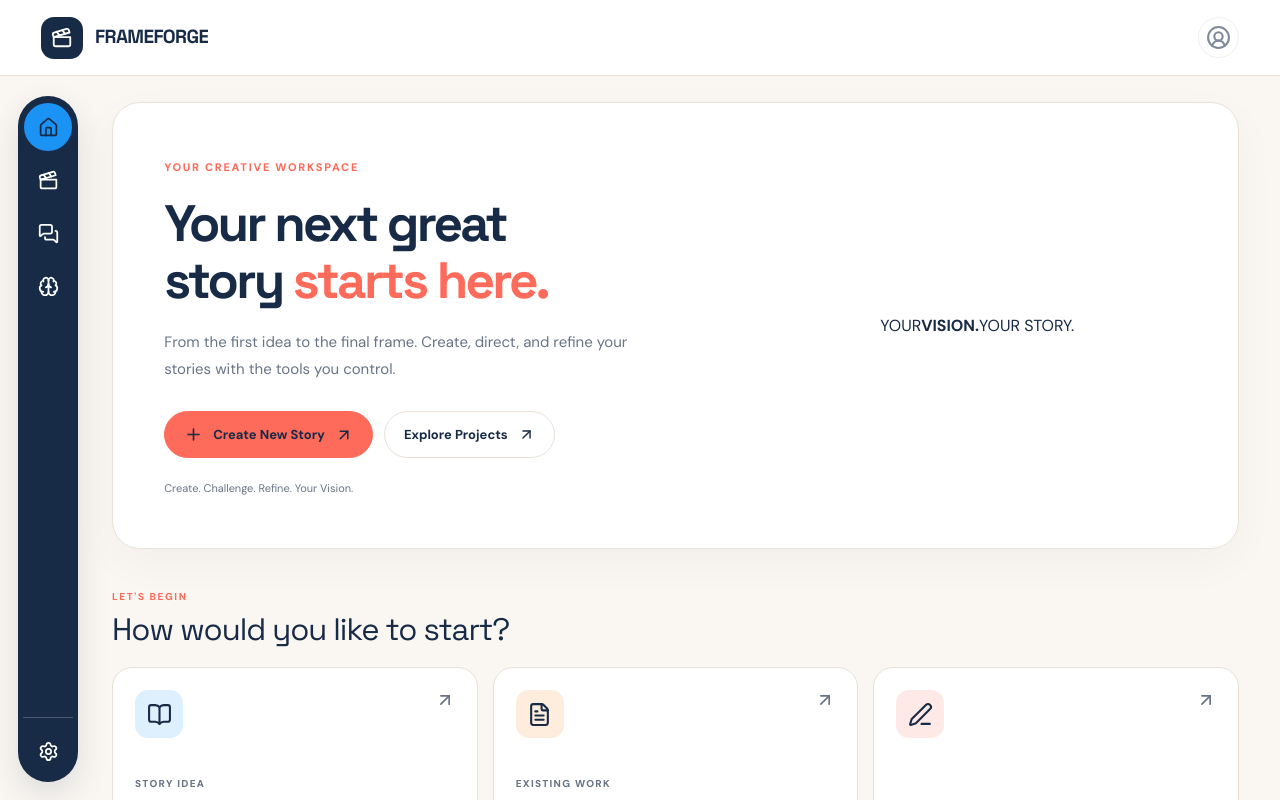
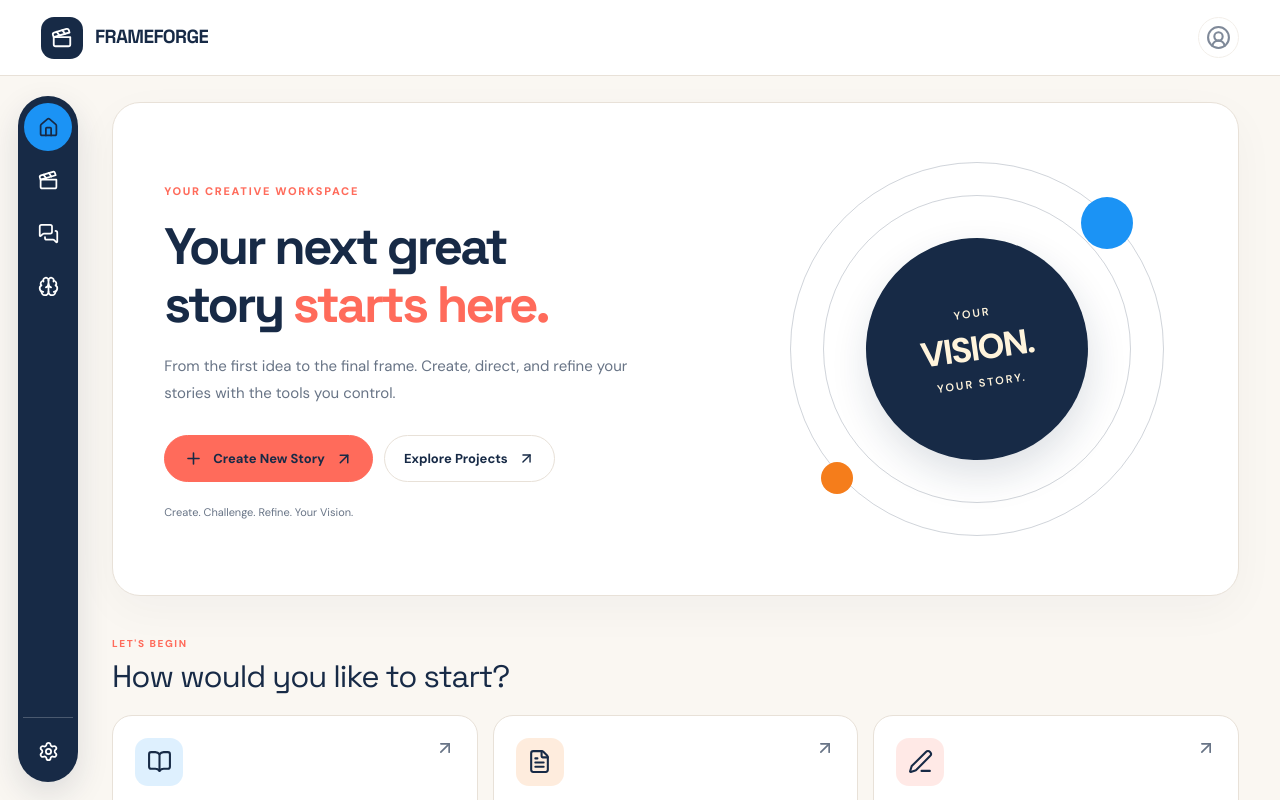
Before and after one commit to kuntal-sarkar/GeNarrative-hackathon, a React (Vite) app: page / in a window 1280 px wide. Shown: the top 800 px of the page. Built offline with nearby package versions, Linux system fonts and the light colour scheme; no server answers.

Commit message:
fix:improved hero orbit and mobile responsiveness

```diff
--- a/src/components/home/HomeHero.css
+++ b/src/components/home/HomeHero.css
@@ -25,3 +25,159 @@
 @media(max-width:1150px){.home-hero{grid-template-columns:1fr;}.home-hero-art{display:none;}}
 @media(max-width:768px){.home-hero{padding:26px 22px;border-radius:22px;min-height:auto}.home-hero h1{font-size:clamp(34px,8vw,47px);letter-spacing:-1.7px}.home-hero-content>p{font-size:14px}.home-hero-actions{gap:8px}.hero-primary-btn,.hero-secondary-btn{font-size:12px;padding:12px 14px}.home-hero-tagline{font-size:10px}}
 @media(prefers-reduced-motion:reduce){.hero-primary-btn,.hero-secondary-btn{transition:none}}
+
+
+
+/* ===== FRAMEFORGE HERO ORBIT — FINAL FIX ===== */
+
+.home-hero .home-hero-art {
+  position: relative;
+  width: min(100%, 390px);
+  height: auto;
+  aspect-ratio: 1 / 1;
+  min-width: 0;
+  min-height: 0;
+  margin: 0 auto;
+  display: grid;
+  place-items: center;
+  flex-shrink: 0;
+  overflow: visible;
+  transform: none;
+}
+
+.home-hero .hero-art-ring {
+  position: absolute;
+  display: block;
+  box-sizing: border-box;
+  border: 1.5px solid rgba(23, 42, 70, 0.2);
+  border-radius: 50%;
+  aspect-ratio: 1 / 1;
+  transform: none;
+}
+
+.home-hero .ring-one {
+  width: 96%;
+  height: 96%;
+  inset: auto;
+}
+
+.home-hero .ring-two {
+  width: 79%;
+  height: 79%;
+  inset: auto;
+}
+
+.home-hero .hero-art-center {
+  position: absolute;
+  z-index: 2;
+  inset: auto;
+  box-sizing: border-box;
+  width: 57%;
+  height: 57%;
+  aspect-ratio: 1 / 1;
+  padding: 12px;
+  border: none;
+  border-radius: 50%;
+  background: #172a46;
+  color: #fff4dc;
+
+  display: flex;
+  flex-direction: column;
+  align-items: center;
+  justify-content: center;
+  gap: 10px;
+
+  text-align: center;
+  overflow: hidden;
+  transform: rotate(-8deg);
+  box-shadow: 0 16px 38px rgba(23, 42, 70, 0.14);
+}
+
+.home-hero .hero-art-center span {
+  display: block;
+  width: auto;
+  margin: 0;
+  padding: 0;
+  color: #fff4dc;
+  font-size: 11px;
+  font-weight: 600;
+  line-height: 1.4;
+  letter-spacing: 2px;
+  white-space: nowrap;
+  transform: none;
+}
+
+.home-hero .hero-art-center strong {
+  display: block;
+  max-width: 100%;
+  margin: 0;
+  padding: 0;
+  color: #fff4dc;
+  font-size: clamp(28px, 2.7vw, 40px);
+  font-weight: 800;
+  line-height: 1;
+  letter-spacing: -1.8px;
+  white-space: nowrap;
+  transform: none;
+}
+
+.home-hero .hero-art-dot {
+  position: absolute;
+  z-index: 3;
+  display: block;
+  border-radius: 50%;
+  transform: none;
+}
+
+.home-hero .dot-blue {
+  width: 52px;
+  height: 52px;
+  top: 11%;
+  right: 10%;
+  background: #1b93f5;
+}
+
+.home-hero .dot-orange {
+  width: 32px;
+  height: 32px;
+  bottom: 13%;
+  left: 10%;
+  background: #f57d1b;
+}
+
+@media (max-width: 768px) {
+  .home-hero .home-hero-art {
+    width: min(100%, 290px);
+    height: auto;
+    aspect-ratio: 1;
+  }
+
+  .home-hero .hero-art-center strong {
+    font-size: 29px;
+    letter-spacing: -1.2px;
+  }
+
+  .home-hero .hero-art-center span {
+    font-size: 9px;
+    letter-spacing: 1px;
+  }
+
+  .home-hero .dot-blue {
+    width: 39px;
+    height: 39px;
+  }
+
+  .home-hero .dot-orange {
+    width: 25px;
+    height: 25px;
+  }
+}
+
+
+
+/* Hide decorative hero orbit on mobile */
+@media screen and (max-width: 768px) {
+  .home-hero .home-hero-art {
+    display: none !important;
+  }
+}
```
Also changed, not shown: src/components/home/QuickStart.jsx (+5 -5 lines).
